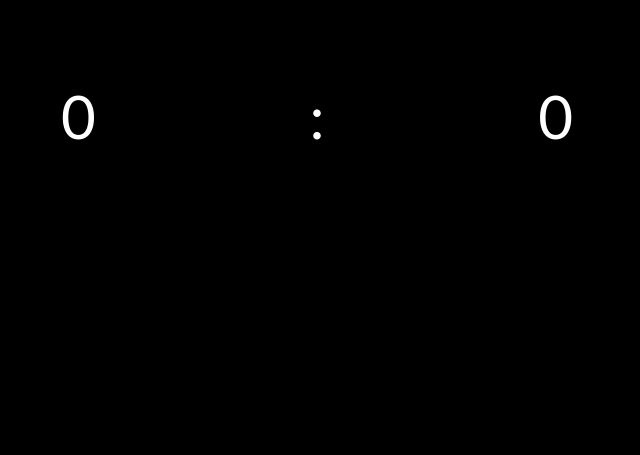
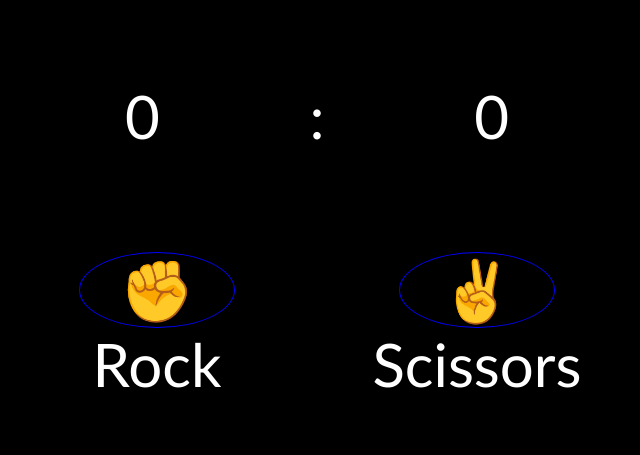
Before and after one commit to RubenFigueiredo98/Pedra-papel-e-tesoura, a plain HTML site: page index.html in a window 1280 px wide. Shown: the whole page, without its empty margins (323-963 px from the left). Drawn offline with Linux system fonts and the light colour scheme.

Commit message:
adding computer and player icons and text

```diff
--- a/index.html
+++ b/index.html
@@ -14,7 +14,17 @@
         <p id="computer_score">0</p>
     </div>
 
+    <div class="game_options">
+        <div id="player_choice">
+            <p id="emoji">✊</p>
+            <p>Rock</p>
+        </div>
 
+        <div id="computer_choice">
+            <p id="emoji">✌️</p>
+            <p>Scissors</p>
+        </div>
+    </div>
 
 
 
--- a/style.css
+++ b/style.css
@@ -11,10 +11,47 @@ body {
 }
 
 #score_container {
-    width: 40%;
+    width: 30%;
     display: flex;
     margin: 0 auto;
     justify-content: space-between;
     font-size: 60px;
     margin-top: 80px;
 }
+
+.game_options {
+    width: 50%;
+    margin: 0 auto;
+    display: flex;
+    margin-top: 100px;
+    justify-content: space-between;
+    height: 200px;
+
+}
+
+#player_choice {
+    display: flex;
+    flex-direction: column;
+    width: 40%;
+    margin: 0 auto;
+    text-align: center;
+    font-size: 60px;
+}
+
+#computer_choice {
+    display: flex;
+    flex-direction: column;
+    width: 40%;
+    margin: 0 auto;
+    text-align: center;
+    font-size: 60px;
+
+}
+
+
+#emoji {
+  width: 60%;
+    margin: 0 auto;
+  border: 1px solid blue;
+  border-radius: 50%;
+}
```
